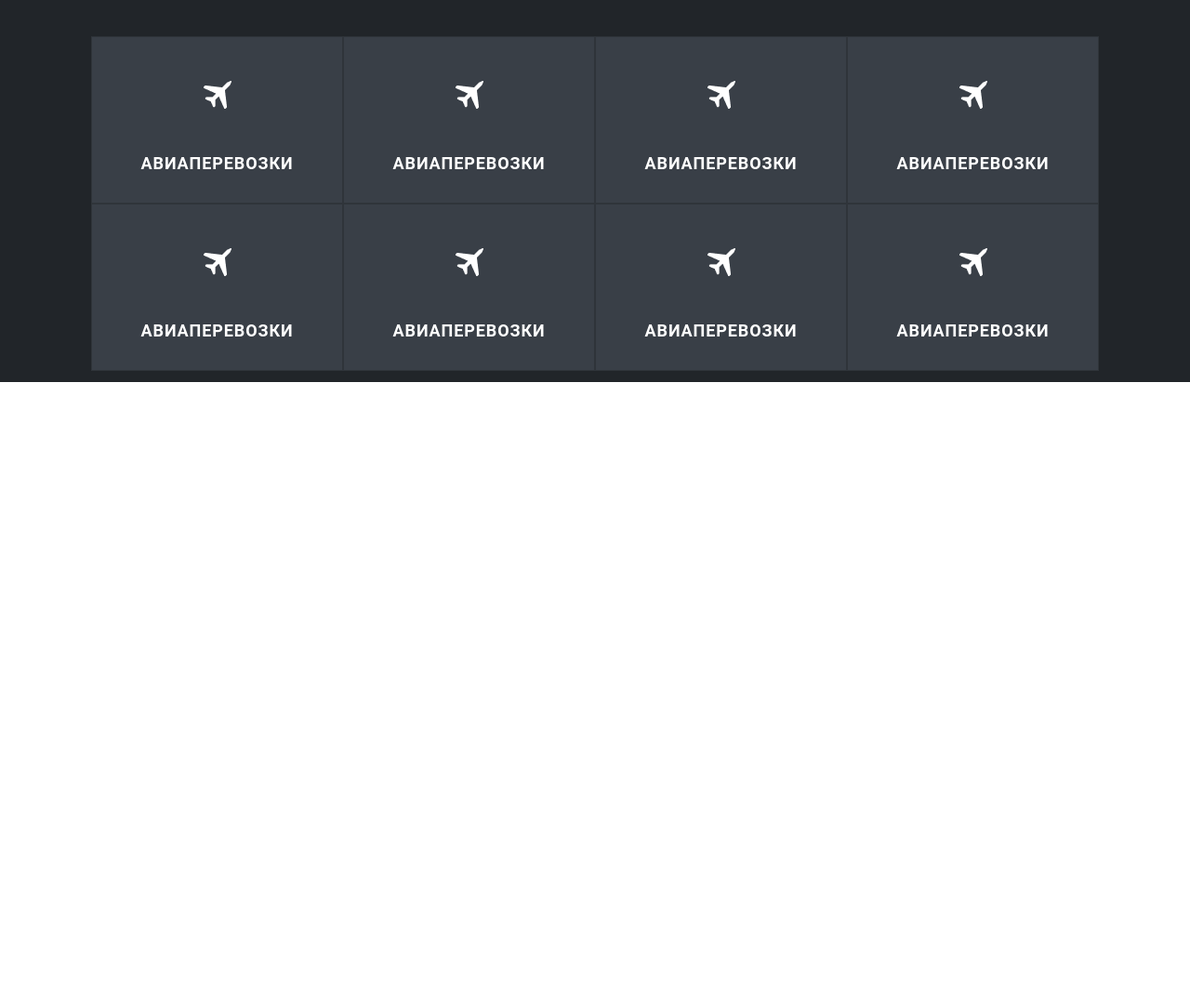
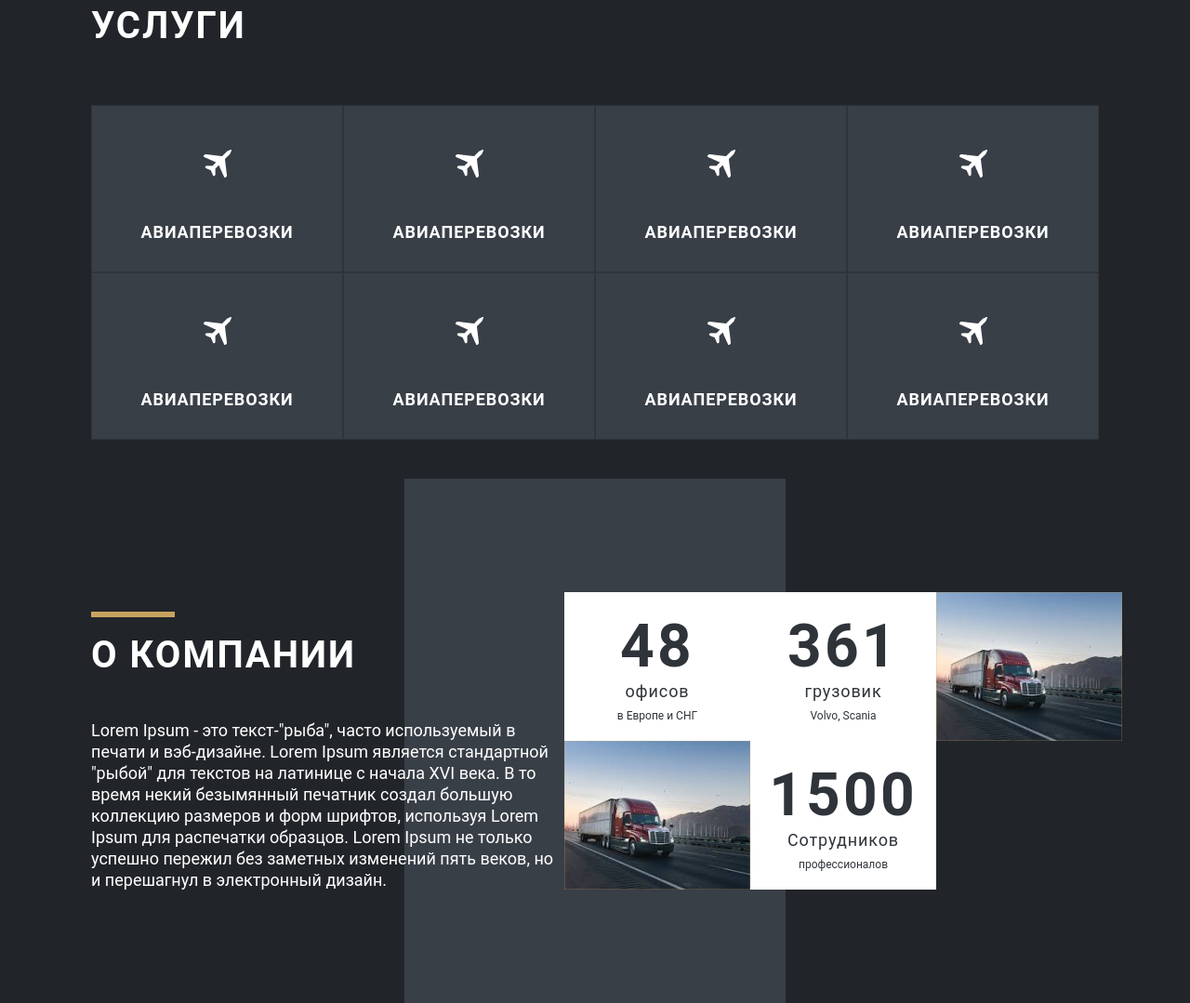
Before and after one commit to i0ji/sm_logistics, a website built with webpack: page src/index.html in a window 1280 px wide. Shown: the part 1378-2457 px from the top of the page at 93% size. Before the commit the page ends 1789 px from the top, so only its background shows below. Built offline with nearby package versions, Linux system fonts and the light colour scheme; files whose address does not match are found by name.

Commit message:
adaptive setting/about block setting/css small customising

```diff
--- a/src/index.html
+++ b/src/index.html
@@ -15,7 +15,7 @@
             crossorigin="anonymous"></script>
 </head>
 
-<body>
+<body class="bg-dark">
 
 <div class="container-fluid bg-dark">
 
@@ -23,7 +23,7 @@
     <!-- ---------- HEADER ---------- !-->
     <div class="header">
 
-        <!-- ---------- HEADER__TOP-LINE !-->
+        <!-- ---------- HEADER-TOP-LINE !-->
         <div class="container-fluid bg-golden">
             <div class="header__top-line container-xxl">
                 <div class="row">
@@ -38,7 +38,7 @@
             </div>
         </div>
 
-        <!-- ---------- HEADER__BOT-LINE !-->
+        <!-- ---------- HEADER-BOT-LINE !-->
         <div class="container-fluid bg-dark">
             <div class="header__bot-line container-xxl">
                 <div class="row">
@@ -76,8 +76,12 @@
 
 
     <!-- ---------- TRUCKING-BLOCK ---------- !-->
-    <div class="trucking-block">
-        <div class="grey-block bg-grey"></div>
+    <div class="trucking-block bg-grey">
+
+        <!-- ---------- CONTRAST-BLOCK !-->
+        <div class="contrast-block bg-dark"></div>
+
+        <!-- ---------- TRUCKING-CONTENT-BLOCK !-->
         <div class="container-xl content-block">
             <div class="trucking-block__left-block col-3">
                 <div class="title-block">
@@ -98,7 +102,7 @@
                 </button>
                 <button class="arrow-button">
                     <img src="img/prev.svg" alt="">
-                    <span>перд</span>
+                    <span>пред</span>
                 </button>
             </div>
         </div>
@@ -107,11 +111,15 @@
 
     <!-- ---------- SERVICE-BLOCK ---------- !-->
     <div class="service-block">
+
+        <!-- ---------- SERVICE-CONTENT-BLOCK !-->
         <div class="container-xl content-block">
             <div class="title-block">
                 <hr class="brand-hr">
                 <p class="common-title-m">услуги</p>
             </div>
+
+            <!-- ---------- SERVICE-BUTTON-BLOCK !-->
             <div class="service-block__button-block">
                 <div class="col-3">
                     <button class="service-button">
@@ -185,12 +193,63 @@
                         <span class="text-plane">Авиаперевозки</span>
                     </button>
                 </div>
-
-
-
             </div>
         </div>
     </div>
+
+
+    <!-- ---------- COMPANY-BLOCK ---------- !-->
+    <div class="company-block">
+
+        <!-- ---------- COMPANY-CONTENT-BLOCK !-->
+        <div class="container-xl content-block">
+
+            <div class="title-block">
+                <hr class="brand-hr">
+                <p class="common-title-m">о компании</p>
+            </div>
+            <p class="common-text-m">Lorem Ipsum - это текст-"рыба", часто используемый в печати и вэб-дизайне. Lorem
+                Ipsum является стандартной "рыбой" для текстов на латинице с начала XVI века. В то время некий
+                безымянный печатник создал большую коллекцию размеров и форм шрифтов, используя Lorem Ipsum для
+                распечатки образцов. Lorem Ipsum не только успешно пережил без заметных изменений пять веков, но и
+                перешагнул в электронный дизайн.</p>
+            <!-- ---------- COMPANY-CONTENT-BLOCK !-->
+            <div class="company-block__benefits">
+                <div class="col-4">
+                    <div class="company-block__benefits-button">
+                        <p>48</p>
+                        <p>офисов</p>
+                        <p>в Европе и СНГ</p>
+                    </div>
+                </div>
+                <div class="col-4">
+                    <div class="company-block__benefits-button">
+                        <p>361</p>
+                        <p>грузовик</p>
+                        <p>Volvo, Scania</p>
+                    </div>
+                </div>
+                <div class="col-4">
+                    <img src="img/about.jpg" alt="">
+                </div>
+                <div class="col-4">
+                    <img src="img/about.jpg" alt="">
+                </div>
+                <div class="col-4">
+                    <div class="company-block__benefits-button">
+                        <p>1500</p>
+                        <p>Сотрудников</p>
+                        <p>профессионалов</p>
+                    </div>
+                </div>
+            </div>
+        </div>
+
+        <!-- ---------- CONTRAST-BLOCK !-->
+        <div class="contrast-block bg-grey"></div>
+    </div>
+
+
 </div>
 
 </body>
--- a/src/styles/_company.scss
+++ b/src/styles/_company.scss
@@ -1,32 +1,94 @@
 // ---------- COMPANY-BLOCK ----------
 .company-block {
-  height: 482px;
-  max-width: 1100px;
-  margin: 0;
   display: flex;
+  justify-content: center;
+  align-items: center;
+  position: relative;
+
+  // ---------- CONTRAST-BLOCK
+  .contrast-block {
+    position: absolute;
+    z-index: 0;
+    top: 0;
+    bottom: 0;
+    left: auto;
+    right: auto;
+    width: 410px;
+  }
+
+  // ---------- COMPANY-CONTENT-BLOCK
+  .content-block {
+    z-index: 100;
+    display: flex;
+    flex-flow: column wrap;
+    justify-content: center;
+
+    .common-text-m {
+      width: 509px;
+      height: 179px;
+    }
+    // ---------- BENEFITS-BLOCK
+    .company-block__benefits {
+      display: flex;
+      flex-flow: row wrap;
+      width: 56%;
 
 
-  // ---------- TEXT-BLOCK
-  &__text-block {
-    padding: 0;
-    display: flex;
-    flex-direction: column;
+      .col-4 {
+        width: 200px;
+        height: 160px;
 
-    .title-block {
-      margin-bottom: 10px;
-      display: flex;
-      flex-direction: column;
-      justify-content: space-between;
-      height: 110px;
-    }
+        .company-block__benefits-button {
+          height: 100%;
+          width: 100%;
+          background-color: #FFFFFF;
+          color: $brand-dark;
+          display: flex;
+          flex-direction: column;
+          align-items: center;
+          justify-content: center;
 
-    .text-block {
-      padding-top: 10px;
-      font-weight: 400;
-      font-size: 17px;
-      line-height: 23px;
-      width: 465px;
-      letter-spacing: -0.1px;
+          p:nth-child(1) {
+            font-weight: 700;
+            font-size: 64px;
+            line-height: 75px;
+            text-align: center;
+            letter-spacing: 0.05em;
+          }
+          p:nth-child(2) {
+            font-weight: 400;
+            font-size: 18px;
+            line-height: 21px;
+            text-align: center;
+            letter-spacing: 0.05em;
+            margin-bottom: 9px;
+          }
+          p:nth-child(3) {
+            font-weight: 400;
+            font-size: 12px;
+            line-height: 14px;
+            text-align: center;
+          }
+        }
+
+        img {
+          height: 100%;
+          width: 100%;
+        }
+      }
+
     }
   }
 }
+
+
+// ---------- COMPANY MEDIA ----------
+@media (max-width: 1157px) {
+  .content-block {
+
+    .company-block {
+      flex-flow: row wrap;
+      flex-direction: column;
+    }
+  }
+}
--- a/src/styles/_service.scss
+++ b/src/styles/_service.scss
@@ -88,11 +88,21 @@
   }
 }
 
+@media (max-width: 1000px) {
+  .service-block {
+    .title-block {
+      max-width: 100%;
+    }
+  }
+}
+
 @media (max-width: 900px) {
   .service-block {
     height: 100vh;
 
     &__button-block {
+      justify-content: center;
+
       .col-3 {
         width: 33%;
       }
--- a/src/styles/_trucking.scss
+++ b/src/styles/_trucking.scss
@@ -1,11 +1,10 @@
 // ---------- TRUCKING-BLOCK ----------
 .trucking-block {
   display: flex;
-
   justify-content: center;
   position: relative;
 
-  .grey-block {
+  .contrast-block {
     position: absolute;
     z-index: 0;
     top: 0;
@@ -15,6 +14,7 @@
     width: 410px;
   }
 
+  // ---------- TRUCKING-CONTENT-BLOCK
   .content-block {
     z-index: 100;
     display: flex;
--- a/src/styles/main.scss
+++ b/src/styles/main.scss
@@ -22,6 +22,7 @@
 }
 
 .content-block {
+  margin: 30px auto;
   max-width: 1108px;
   height: 504px;
 }
```
Also changed, not shown: src/img/about.jpg (added).
